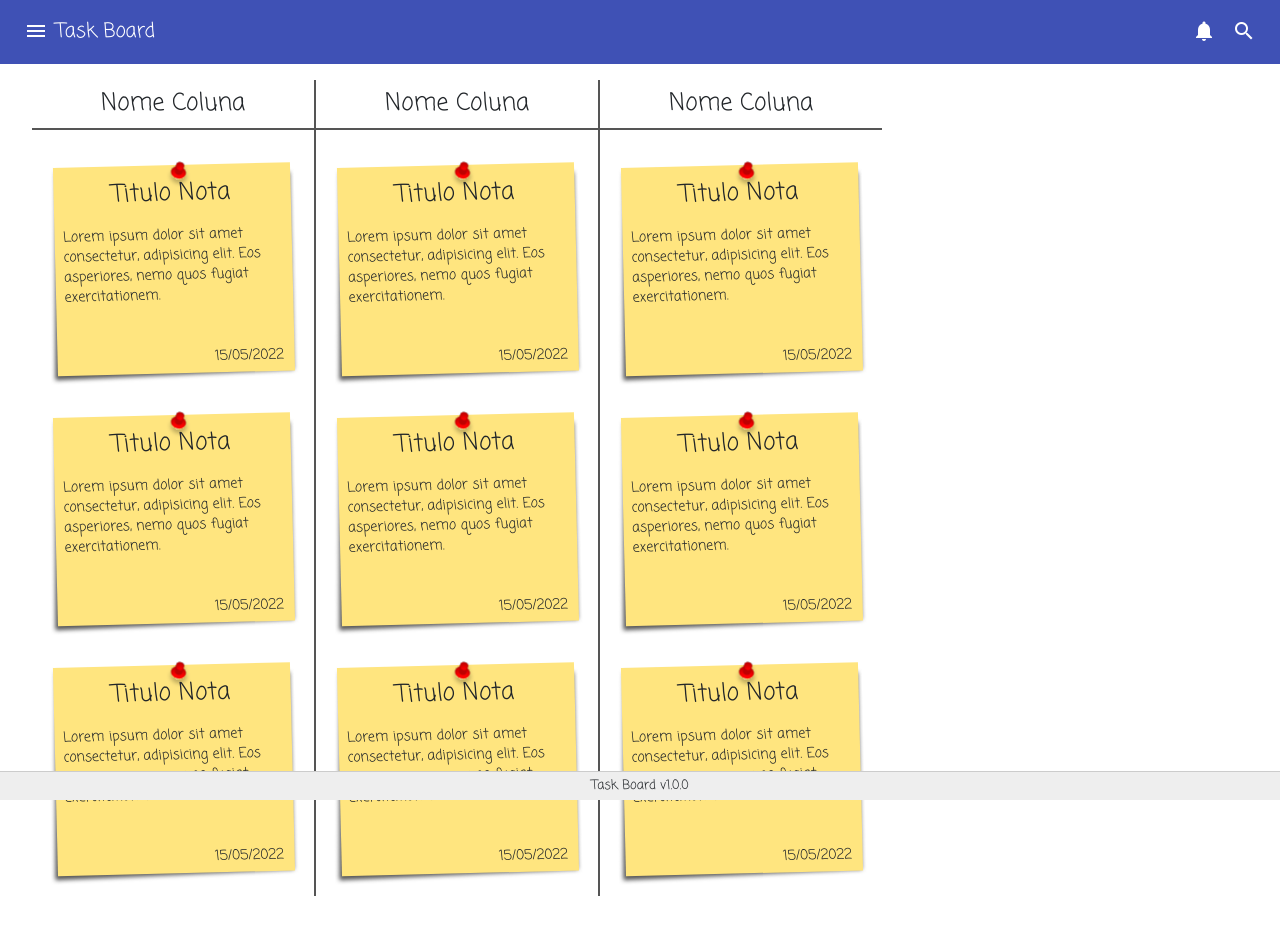
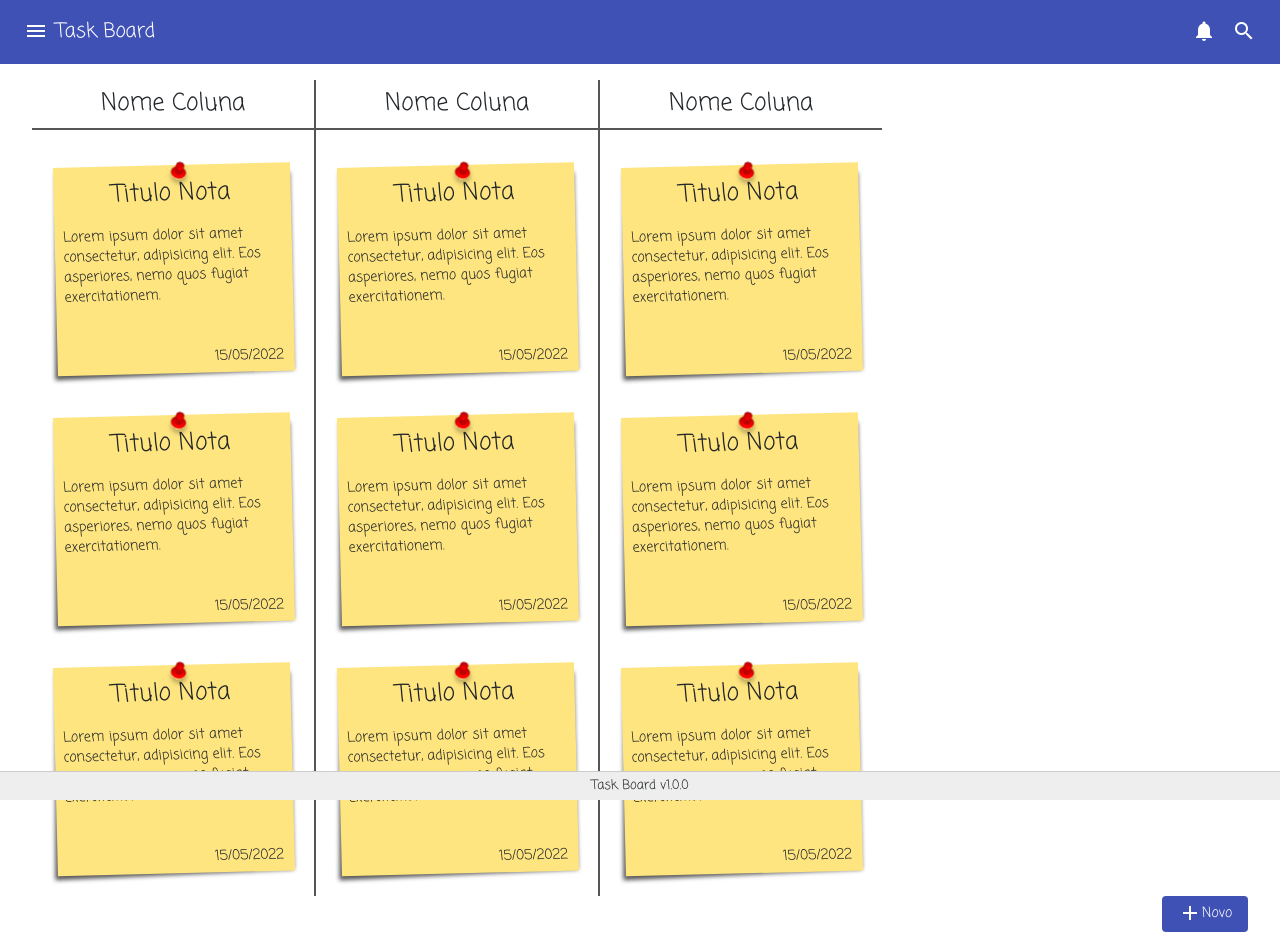
Before and after one commit to rafaelreis96/task-board, an Angular app: page / in a window 1280 px wide. Before the commit the page ends 912 px from the top, so only its background shows below. Built offline with nearby package versions, Linux system fonts and the light colour scheme.

Commit message:
feat:  adição botao novo no board

```diff
--- a/src/app/board/board.component.html
+++ b/src/app/board/board.component.html
@@ -1,4 +1,5 @@
-<div class="board">
+<div class="container-board">
+  <div class="board-content">
     <div class="board-column">
       <app-column></app-column>
     </div>
@@ -9,3 +10,18 @@
       <app-column></app-column>
     </div>
   </div>
+
+  <div class="board-footer d-flex justify-content-end">
+    <app-button-novo [matMenuTriggerFor]="menu">Novo</app-button-novo>
+    <mat-menu #menu="matMenu">
+      <button mat-menu-item>
+        <mat-icon>note</mat-icon>
+        <span>Nota adesiva</span>
+      </button>
+      <button mat-menu-item>
+        <mat-icon>view_column</mat-icon>
+        <span>Coluna de notas</span>
+      </button>
+    </mat-menu>
+  </div>
+</div>
--- a/src/app/board/board.component.scss
+++ b/src/app/board/board.component.scss
@@ -1,5 +1,8 @@
 .board {
-  display: flex;
+
+  &-content {
+    display: flex;
+  }
 
   &-column {
     border-right: solid 2px #555;
--- a/src/app/board/board.module.ts
+++ b/src/app/board/board.module.ts
@@ -5,6 +5,7 @@ import { BoardRoutingModule } from './board-routing.module';
 import { BoardComponent } from './board.component';
 import { ColumnComponent } from './column/column.component';
 import { NoteComponent } from './note/note.component';
+import { SharedModule } from '@app/shared/shared.module';
 
 
 @NgModule({
@@ -15,6 +16,7 @@ import { NoteComponent } from './note/note.component';
   ],
   imports: [
     CommonModule,
+    SharedModule,
     BoardRoutingModule
   ]
 })
```
Lines whose indentation alone changed are shown as unchanged.
